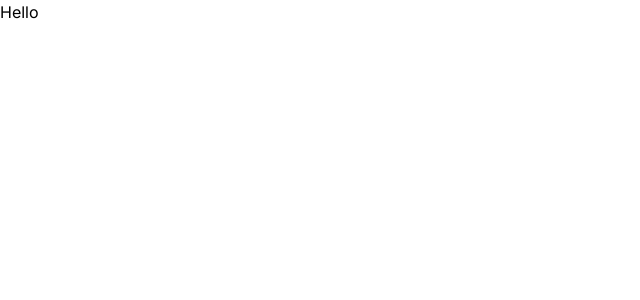
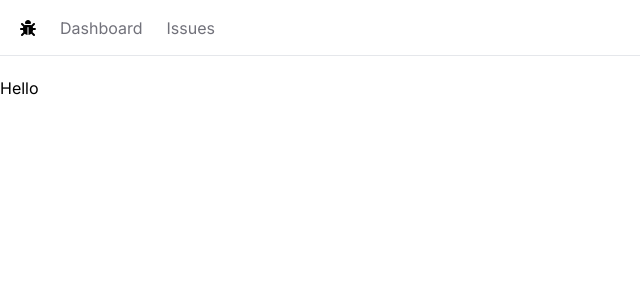
Before and after one commit to duynhannguyen/issue-tracker, a Next.js app: page / in a window 1280 px wide. Shown: the top 300 px of the page, without its empty margins (0-640 px from the left). Built offline with nearby package versions, Linux system fonts and the light colour scheme.

Commit message:
feat: Build nav bar

```diff
--- /dev/null
+++ b/app/NavBar.tsx
@@ -0,0 +1,30 @@
+import Link from "next/link";
+import React from "react";
+import { FaBug } from "react-icons/fa6";
+const NavBar = () => {
+  const links = [
+    { label: "Dashboard", href: "/" },
+    { label: "Issues", href: "/issues" },
+  ];
+  return (
+    <nav className="flex space-x-6 border-b mb-5 px-5 h-14 items-center">
+      <Link href="/">
+        {" "}
+        <FaBug />
+      </Link>
+      <ul className="flex space-x-6 ">
+        {links.map((link) => (
+          <Link
+            key={link.href}
+            className="text-zinc-500 hover:text-zinc-800 transition-colors "
+            href={link.href}
+          >
+            {link.label}
+          </Link>
+        ))}
+      </ul>
+    </nav>
+  );
+};
+
+export default NavBar;
--- a/app/globals.css
+++ b/app/globals.css
@@ -10,7 +10,7 @@
 
 @media (prefers-color-scheme: dark) {
   :root {
-    --foreground-rgb: 255, 255, 255;
+    --foreground-rgb: 0, 0, 0;
   }
 }
 
--- a/app/layout.tsx
+++ b/app/layout.tsx
@@ -1,22 +1,26 @@
-import './globals.css'
-import type { Metadata } from 'next'
-import { Inter } from 'next/font/google'
+import "./globals.css";
+import type { Metadata } from "next";
+import { Inter } from "next/font/google";
+import NavBar from "./NavBar";
 
-const inter = Inter({ subsets: ['latin'] })
+const inter = Inter({ subsets: ["latin"] });
 
 export const metadata: Metadata = {
-  title: 'Create Next App',
-  description: 'Generated by create next app',
-}
+  title: "Create Next App",
+  description: "Generated by create next app",
+};
 
 export default function RootLayout({
   children,
 }: {
-  children: React.ReactNode
+  children: React.ReactNode;
 }) {
   return (
     <html lang="en">
-      <body className={inter.className}>{children}</body>
+      <body className={inter.className}>
+        <NavBar />
+        <main>{children}</main>
+      </body>
     </html>
-  )
+  );
 }
--- a/package.json
+++ b/package.json
@@ -19,6 +19,7 @@
     "postcss": "8.4.47",
     "react": "18.3.1",
     "react-dom": "18.3.1",
+    "react-icons": "^5.3.0",
     "tailwindcss": "3.4.14",
     "typescript": "5.6.3"
   }
```
Also changed, not shown: 1 other file (tests, documents, lock files or other folders).
